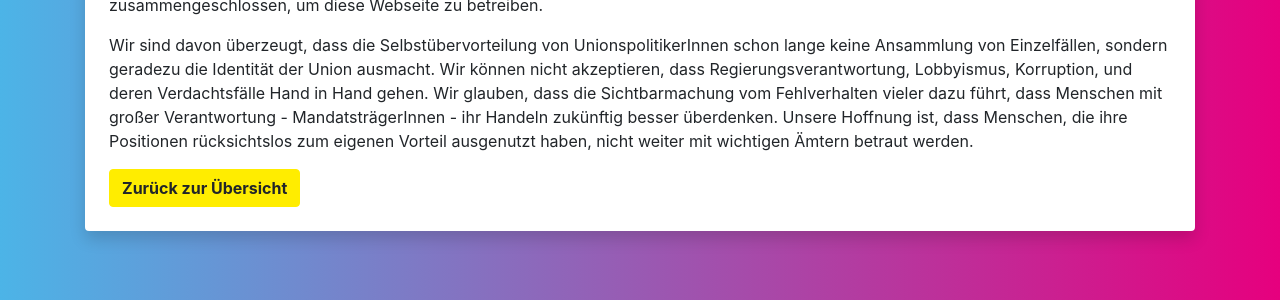
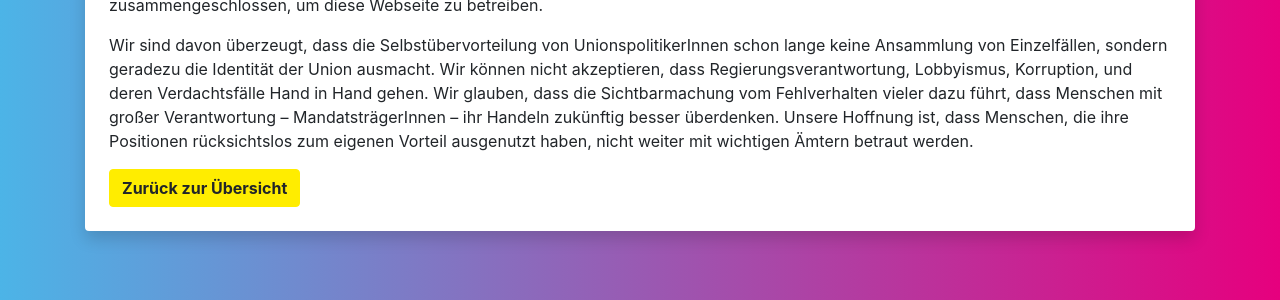
Before and after one commit to transparenzunion/transparenzunion.github.io, a Jekyll site: the page built from ueber.md, in a window 1280 px wide. Shown: the part 399-699 px from the top of the page. Built offline with Jekyll 4.4.1, drawn with Linux system fonts in a browser that asks for light colours.

```diff
--- a/ueber.md
+++ b/ueber.md
@@ -12,6 +12,6 @@ Wir sind davon überzeugt, dass die Selbstübervorteilung von UnionspolitikerInn
 keine Ansammlung von Einzelfällen, sondern geradezu die Identität der Union ausmacht. Wir können
 nicht akzeptieren, dass Regierungsverantwortung, Lobbyismus, Korruption, und deren Verdachtsfälle Hand
 in Hand gehen. Wir glauben, dass die Sichtbarmachung vom Fehlverhalten vieler dazu führt, dass
-Menschen mit großer Verantwortung - MandatsträgerInnen - ihr Handeln zukünftig besser überdenken.
+Menschen mit großer Verantwortung – MandatsträgerInnen – ihr Handeln zukünftig besser überdenken.
 Unsere Hoffnung ist, dass Menschen, die ihre Positionen rücksichtslos zum eigenen Vorteil
 ausgenutzt haben, nicht weiter mit wichtigen Ämtern betraut werden.
```
